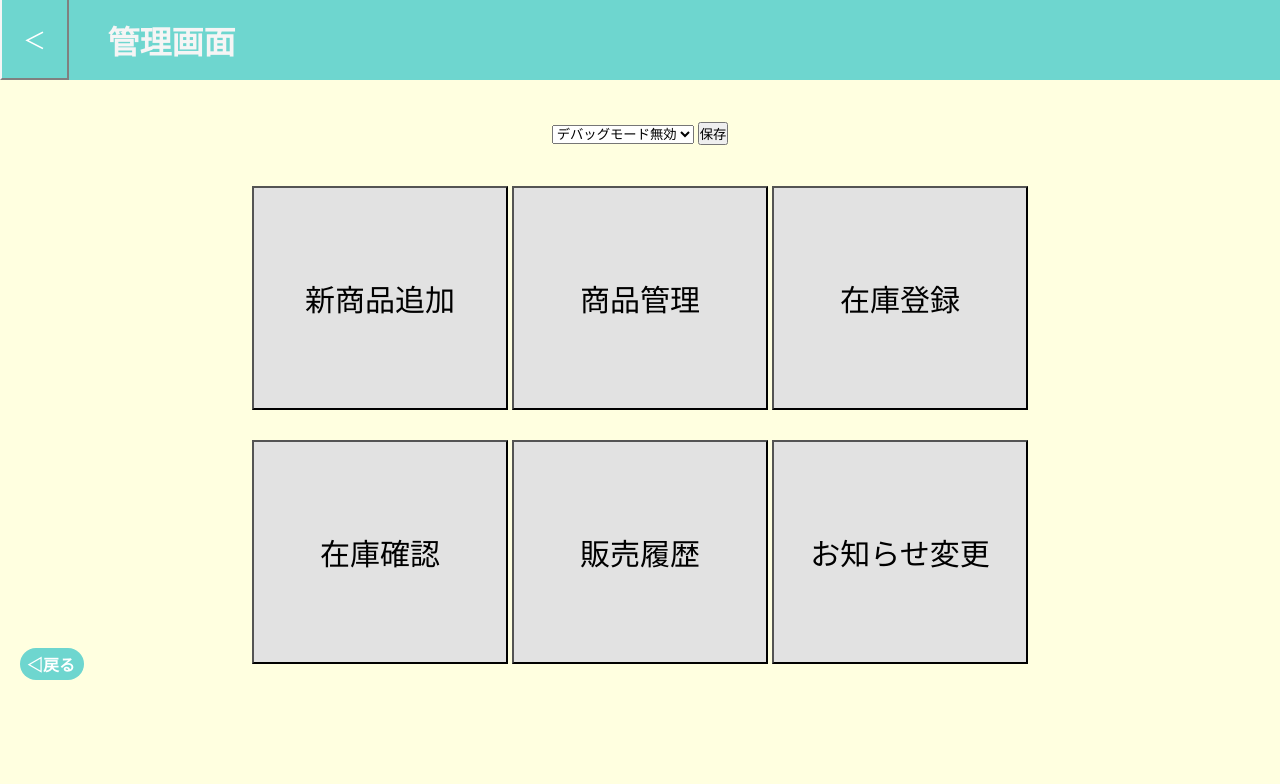
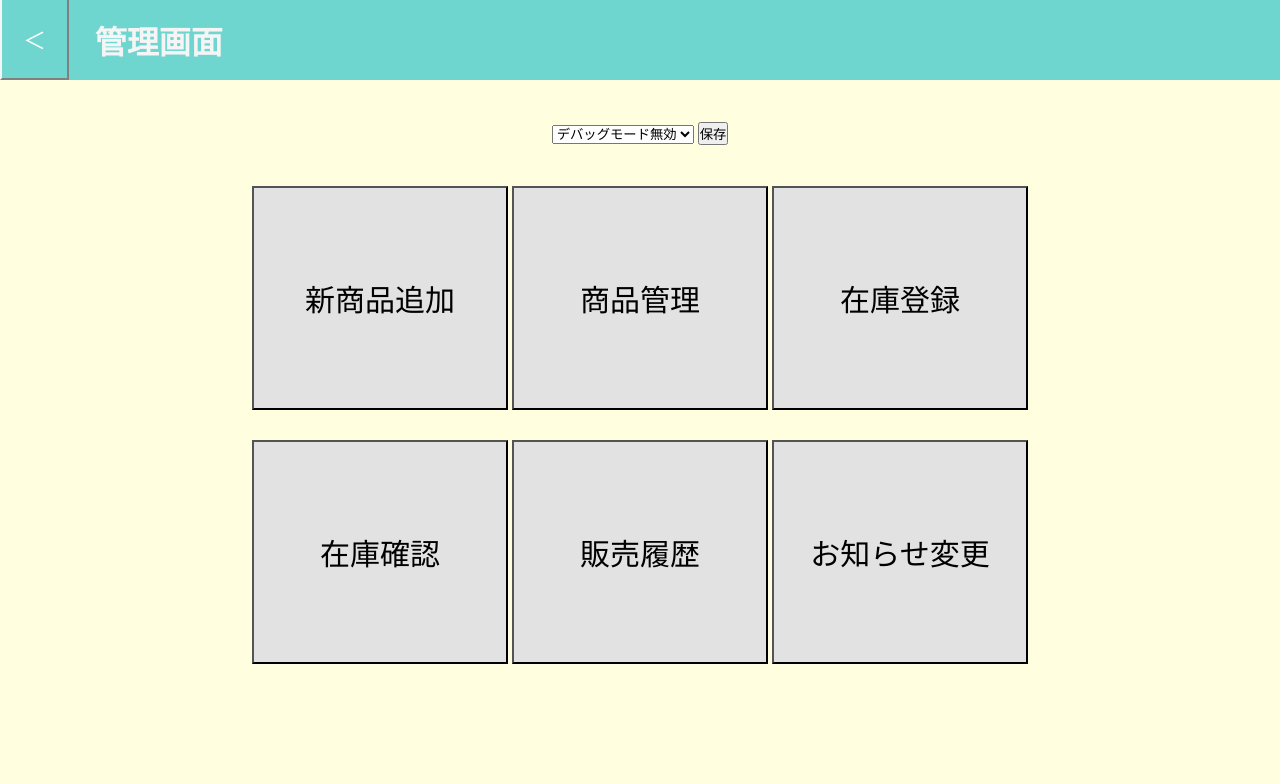
Before and after one commit to penguin-syan/InventoryControl, a PHP site: page /admin in a window 1280 px wide. Shown: the top 784 px of the page. Run offline with PHP 8.4, Linux system fonts and the light colour scheme.

Commit message:
ヘッダボタンの調節

```diff
--- a/admin/index.php
+++ b/admin/index.php
@@ -79,8 +79,5 @@ function updateDebug(){
         <button type="button" class="button" onclick="location.href='./purchaseLog'">販売履歴</button>
         <button type="button" class="button" onclick="location.href='./updatenotice'">お知らせ変更</button>
     </form>
-
-    <p id="pageBack"><a href="../">◁戻る</a></p>
-
 </body>
 </html>
--- a/css/style_addmenu.css
+++ b/css/style_addmenu.css
@@ -17,10 +17,6 @@ body {
     user-select: none;
 }
 
-h1 {
-    padding: 1%;
-}
-
 form {
     padding-left: 1.5%;
 }
--- a/css/style_admin.css
+++ b/css/style_admin.css
@@ -17,7 +17,7 @@ body {
     user-select: none;
 }
 
-h1, h2 {
+h2 {
     padding: 1%;
 }
 
--- a/purchase/index.php
+++ b/purchase/index.php
@@ -35,7 +35,7 @@
 <body oncontextmenu="return false;">
     <header class="site-header">
         <a href="../" class="header-link">＜</a>
-        <h1>メニュー</h1>
+        <h1>商品購入</h1>
     </header>
 
     <div class="header-margin"></div>
@@ -49,9 +49,5 @@
         <input type="submit" value="💰購入" id="buy">
 
      </form>
-
-     <p id="pageBack"><a href="../">◁購入をやめる</a></p>
-     <div id="space"> </div>
-
  </body>
  </html>
```
